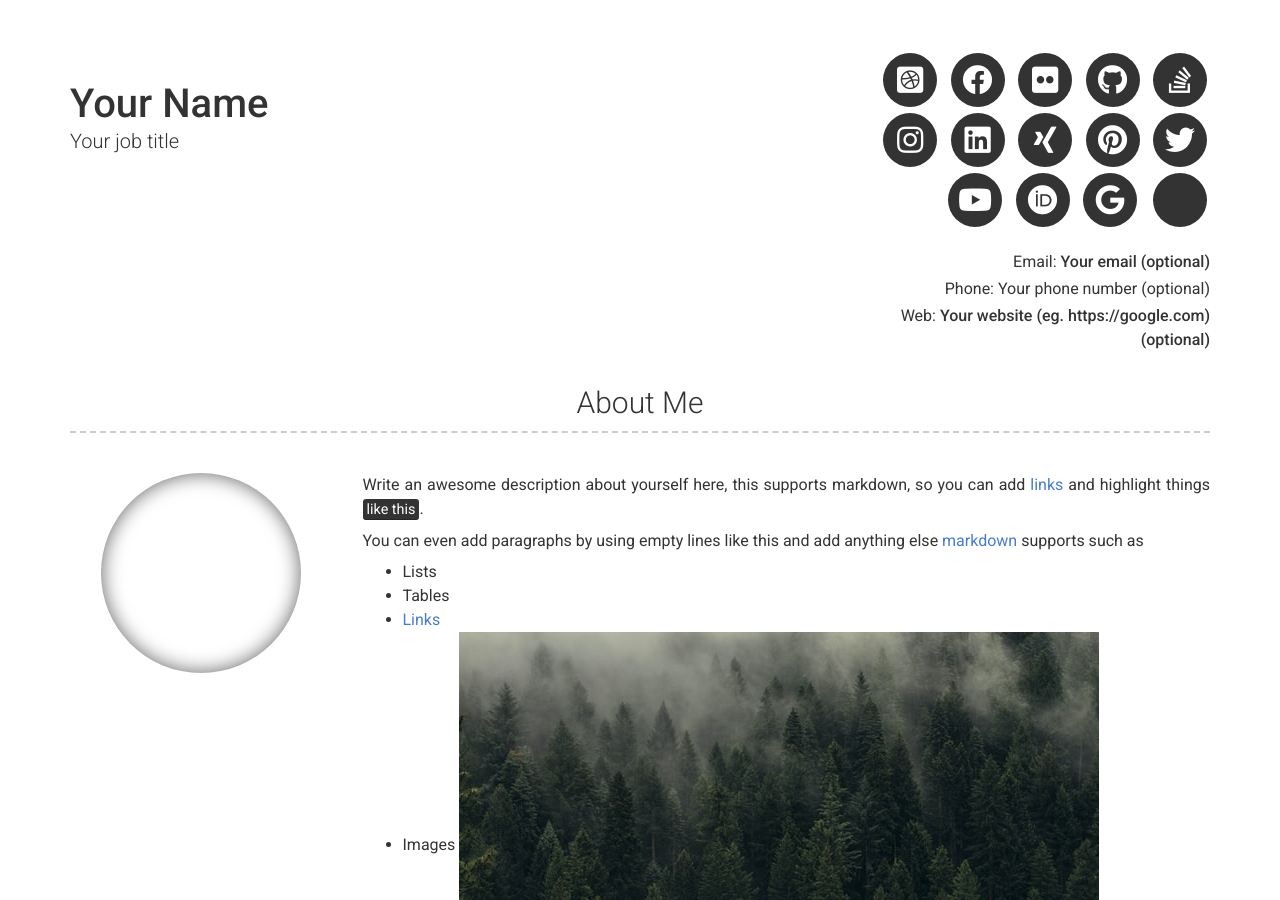
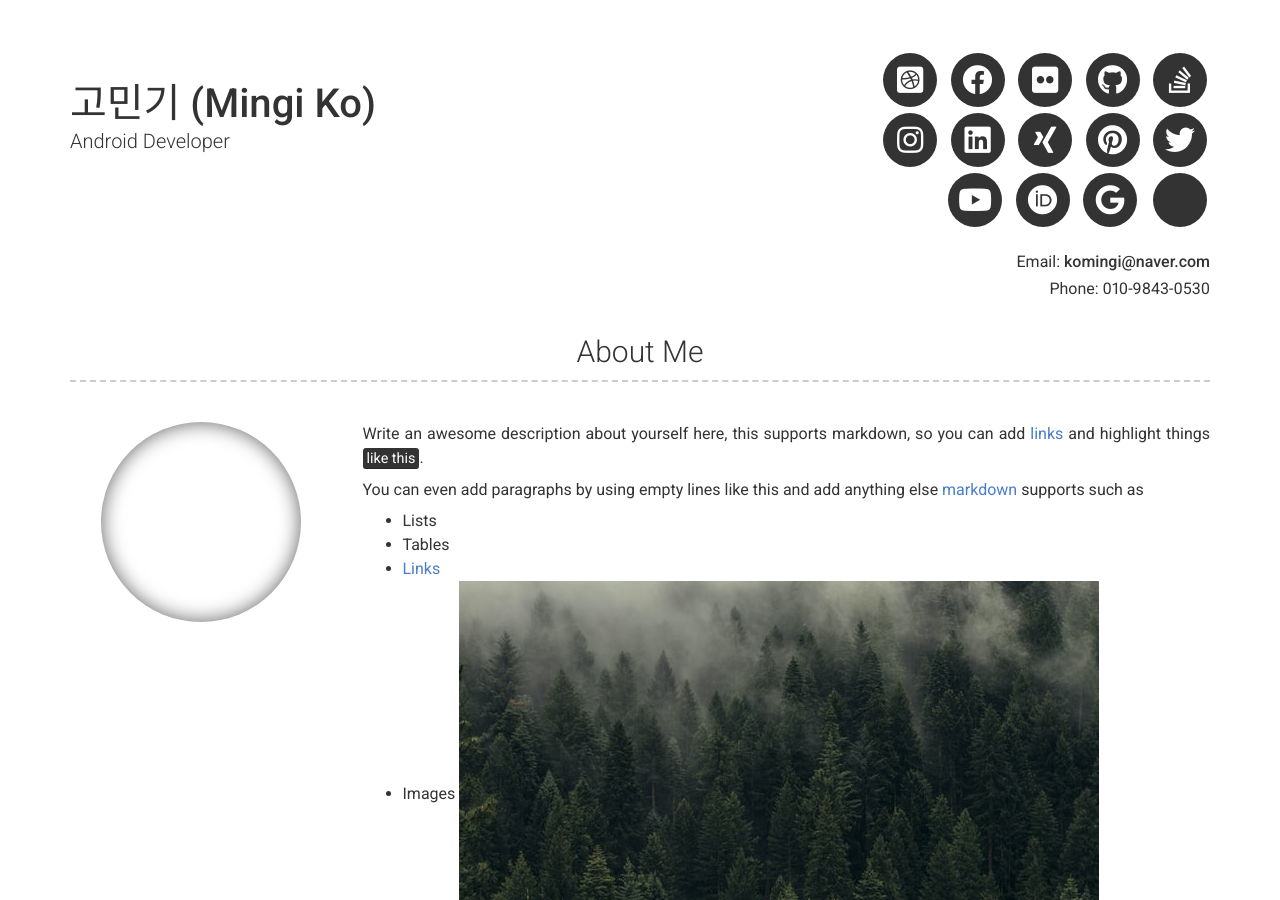
Before and after one commit to mingi6292/mingi6292.github.io, a Jekyll site: the page built from index.md, in a window 1280 px wide and 900 px high. Built offline with Jekyll 4.4.1, drawn with Linux system fonts in a browser that asks for light colours; nearby versions of some CDN libraries; some of the changed text lies outside the part shown.

Commit message:
기본 정보 입력

```diff
--- a/_config.yml
+++ b/_config.yml
@@ -6,13 +6,13 @@ repository: Git repository where your resume will be hosted, only required if yo
 version: 2
 
 # Personal info
-name: Your Name
-title: Your job title
-email: Your email (optional)
+name: 고민기 (Mingi Ko)
+title: Android Developer
+email: komingi@naver.com
 # email_title: Email (Email title override)
-phone: Your phone number (optional)
+phone: 010-9843-0530
 # phone_title: Phone (Phone title override)
-website: Your website (eg. https://google.com)(optional)
+# website: Your website (eg. https://google.com)(optional)
 # website_title: Web (Website title override)
 
 # Dark Mode (true/false/never)
```
